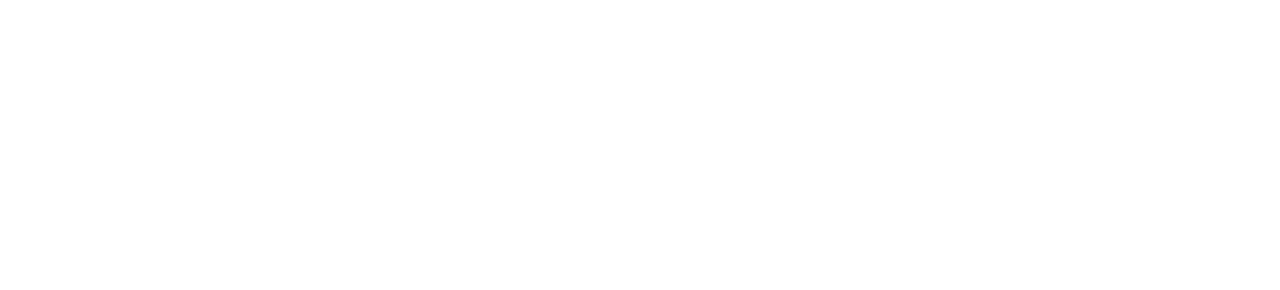
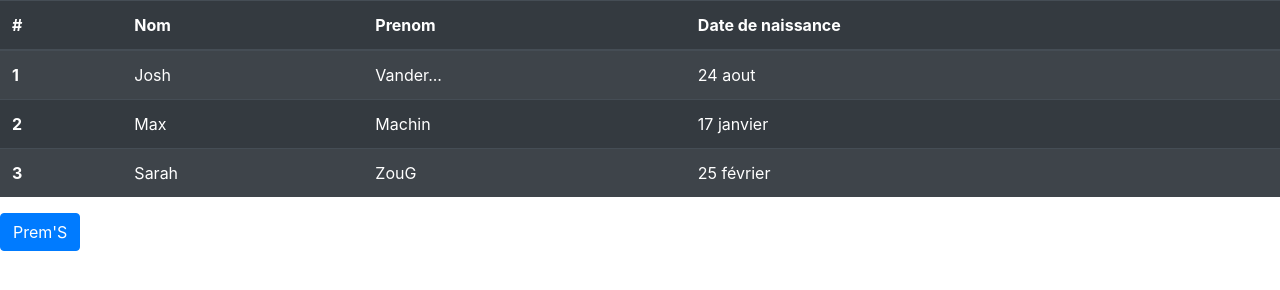
Before and after one commit to DemAsan/ProjetDevWeb, a website: page bases/index.html in a window 1280 px wide. Drawn offline with nearby package versions, Linux system fonts and the light colour scheme.

Commit message:
modification de la page index

```diff
--- a/bases/index.html
+++ b/bases/index.html
@@ -5,13 +5,48 @@
     <meta name="viewport" content="width=device-width, initial-scale=1.0">
     <title>Document</title>
     <link type="text/css" href="css/css.css">
-    <script type="text/javascript" src="js/main.js"></script>
     <link rel="stylesheet" href="bases\node_modules\bootstrap\dist\css\bootstrap.min.css">
 </head>
 <body>
     <div class="colonne">
         <!-- <img src="image/stretFood.jpeg" id="img" style="border-radius:hover 20% ;"> -->
     </div>
+    <div>
+        <table class="table table-striped table-dark">
+            <thead>
+              <tr>
+                <th scope="col">#</th>
+                <th scope="col">Nom</th>
+                <th scope="col">Prenom</th>
+                <th scope="col">Date de naissance</th>
+              </tr>
+            </thead>
+            <tbody>
+              <tr>
+                <th scope="row">1</th>
+                <td>Josh</td>
+                <td>Vander...</td>
+                <td>24 aout</td>
+              </tr>
+              <tr>
+                <th scope="row">2</th>
+                <td>Max</td>
+                <td>Machin</td>
+                <td>17 janvier</td>
+              </tr>
+              <tr>
+                <th scope="row">3</th>
+                <td>Sarah</td>
+                <td>ZouG</td>
+                <td>25 février</td>
+              </tr>
+            </tbody>
+          </table>
+    </div>
+    <button type="button" id="boutonB" class="btn btn-primary">Prem'S</button>
+
+    <script type="text/javascript" src="js/main.js"></script>
     <script src="https://code.jquery.com/jquery-3.5.1.min.js"></script>
+
 </body>
 </html>
```
